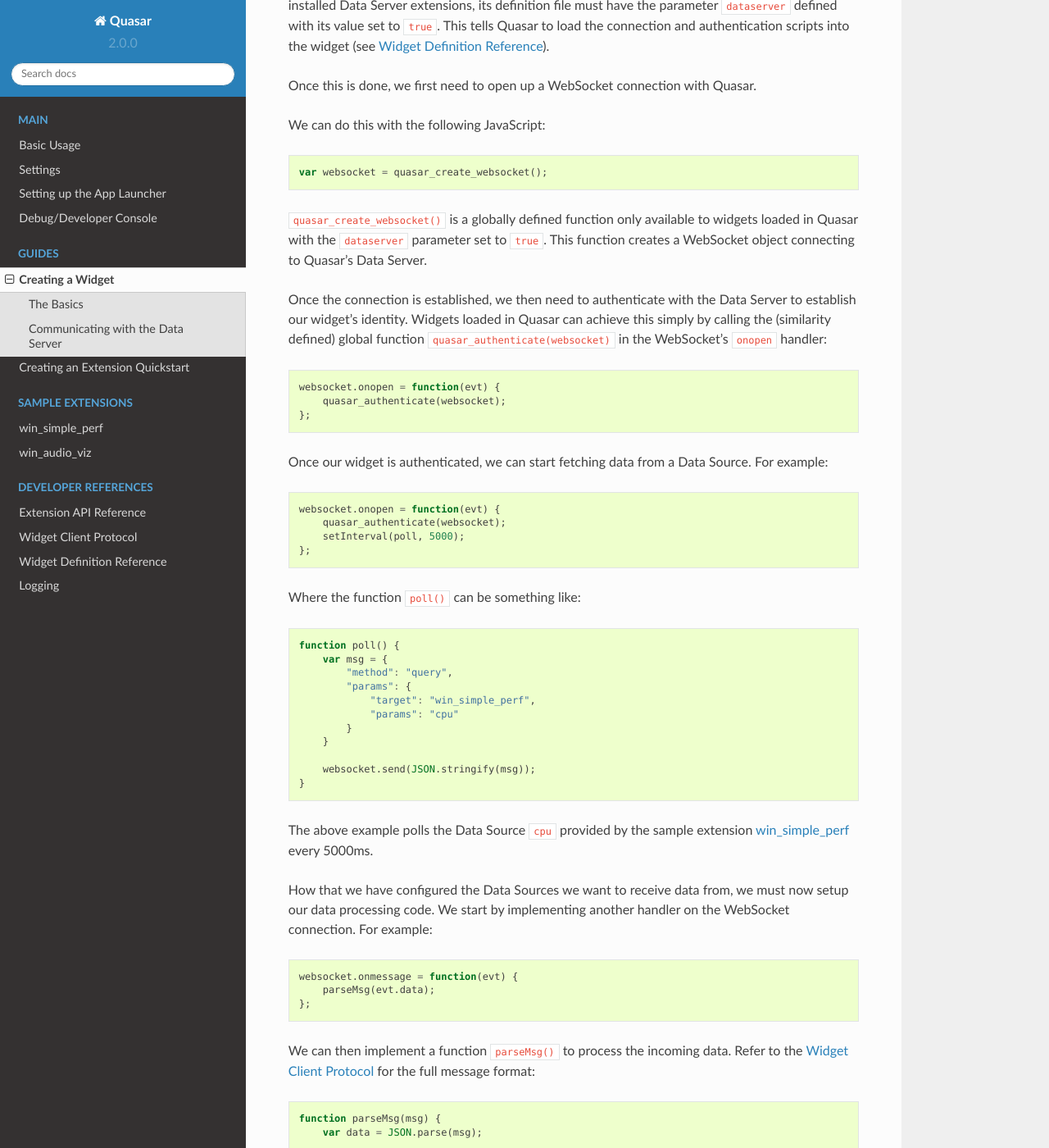
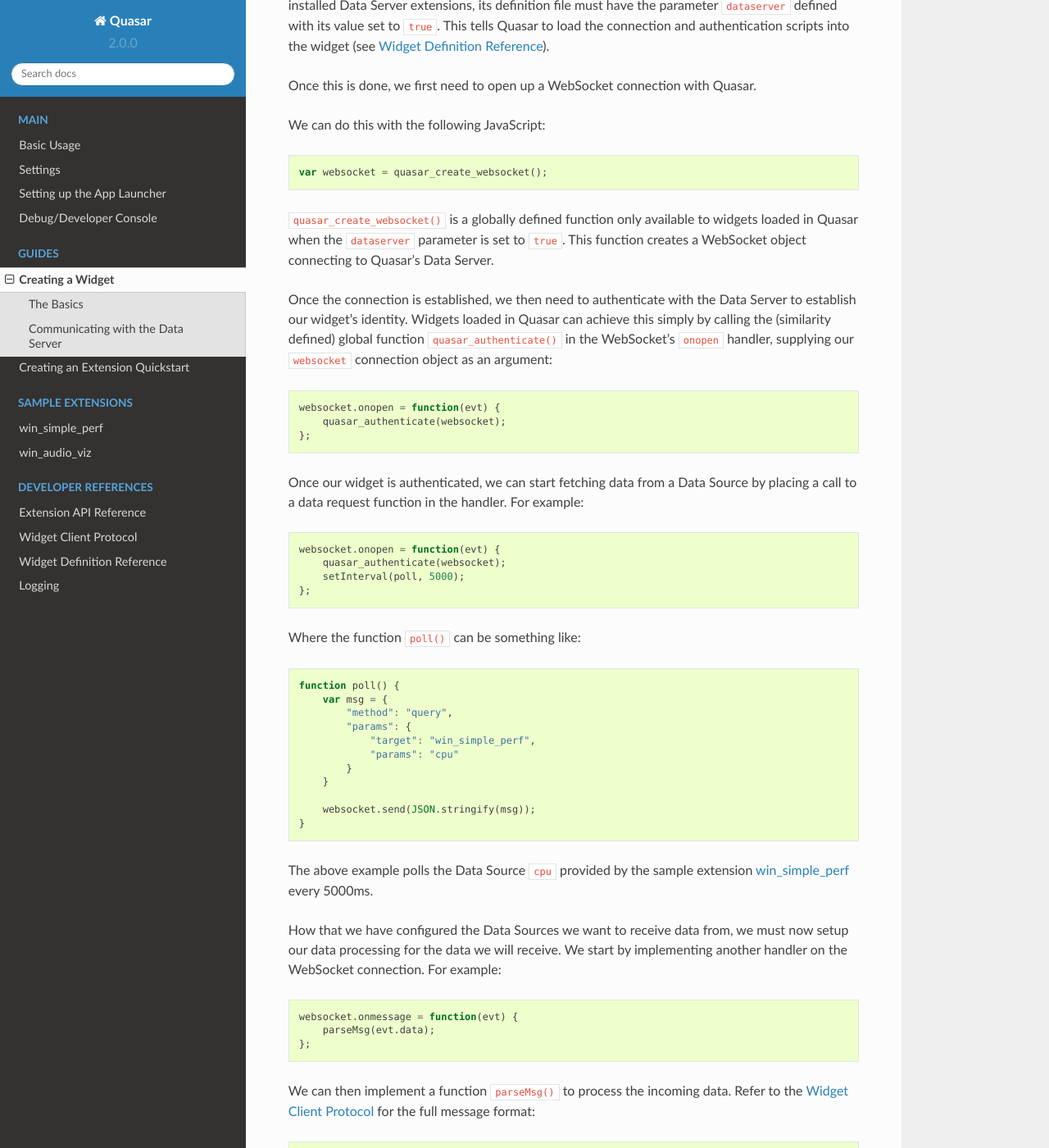
Before and after one commit to r52/quasar, a Sphinx documentation site: the page built from docs/widgetqs.rst, in a window 1280 px wide and 1400 px high, scrolled down 1751 px. Shown: the whole window at 82% size. Built offline with Sphinx 7.4.7 and the Read the Docs theme 2.0.0, drawn with Linux system fonts in a browser that asks for light colours; some of the changed text lies outside the part shown.

Commit message:
Minor documentation fixes

```diff
--- a/docs/wcp.rst
+++ b/docs/wcp.rst
@@ -249,7 +249,7 @@
 .. code-block:: json
 
     {
-        "method": "query"
+        "method": "query",
         "params": {
             "target": "launcher",
             "params": "get"
@@ -280,7 +280,7 @@
 .. code-block:: json
 
     {
-        "method": "query"
+        "method": "query",
         "params": {
             "target": "launcher",
             "params": "chrome"
--- a/docs/widgetqs.rst
+++ b/docs/widgetqs.rst
@@ -69,9 +69,9 @@
 
     var websocket = quasar_create_websocket();
 
-``quasar_create_websocket()`` is a globally defined function only available to widgets loaded in Quasar with the ``dataserver`` parameter set to ``true``. This function creates a WebSocket object connecting to Quasar's Data Server.
+``quasar_create_websocket()`` is a globally defined function only available to widgets loaded in Quasar when the ``dataserver`` parameter is set to ``true``. This function creates a WebSocket object connecting to Quasar's Data Server.
 
-Once the connection is established, we then need to authenticate with the Data Server to establish our widget's identity. Widgets loaded in Quasar can achieve this simply by calling the (similarity defined) global function ``quasar_authenticate(websocket)`` in the WebSocket's ``onopen`` handler:
+Once the connection is established, we then need to authenticate with the Data Server to establish our widget's identity. Widgets loaded in Quasar can achieve this simply by calling the (similarity defined) global function ``quasar_authenticate()`` in the WebSocket's ``onopen`` handler, supplying our ``websocket`` connection object as an argument:
 
 .. code-block:: javascript
 
@@ -79,7 +79,7 @@
         quasar_authenticate(websocket);
     };
 
-Once our widget is authenticated, we can start fetching data from a Data Source. For example:
+Once our widget is authenticated, we can start fetching data from a Data Source by placing a call to a data request function in the handler. For example:
 
 .. code-block:: javascript
 
@@ -106,7 +106,7 @@
 
 The above example polls the Data Source ``cpu`` provided by the sample extension `win_simple_perf <https://github.com/r52/quasar/tree/master/extensions/win_simple_perf>`_ every 5000ms.
 
-How that we have configured the Data Sources we want to receive data from, we must now setup our data processing code. We start by implementing another handler on the WebSocket connection. For example:
+How that we have configured the Data Sources we want to receive data from, we must now setup our data processing for the data we will receive. We start by implementing another handler on the WebSocket connection. For example:
 
 .. code-block:: javascript
 
@@ -127,7 +127,7 @@
         }
     }
 
-We start by parsing the JSON message, then examining the object's fields to ensure that we have received what we wanted, namely the ``data["data"]["win_simple_perf"]["cpu"]`` field, which is what we requested in the previous code examples. If everything matches, we finally process the payload. Since we know that the ``cpu`` Data Source only outputs a single integer containing the current CPU load on your desktop, we simply output that to the HTML element with the id ``cpu`` using jQuery.
+We start by parsing the JSON message, then examining the object's fields to ensure that we have received what we wanted, namely the ``data["data"]["win_simple_perf"]["cpu"]`` field, which is what we requested in the previous code examples. If everything matches, we finally process the payload. Since we know that the ``cpu`` Data Source only outputs a single integer containing the current CPU load on your desktop, we simply output that to the HTML element with the id ``cpu`` using jQuery in this example.
 
 Putting everything together, your widget's script may end up looking something like this:
 
```
Also changed, not shown: other parts of docs/wcp.rst (+1 -1 lines).
